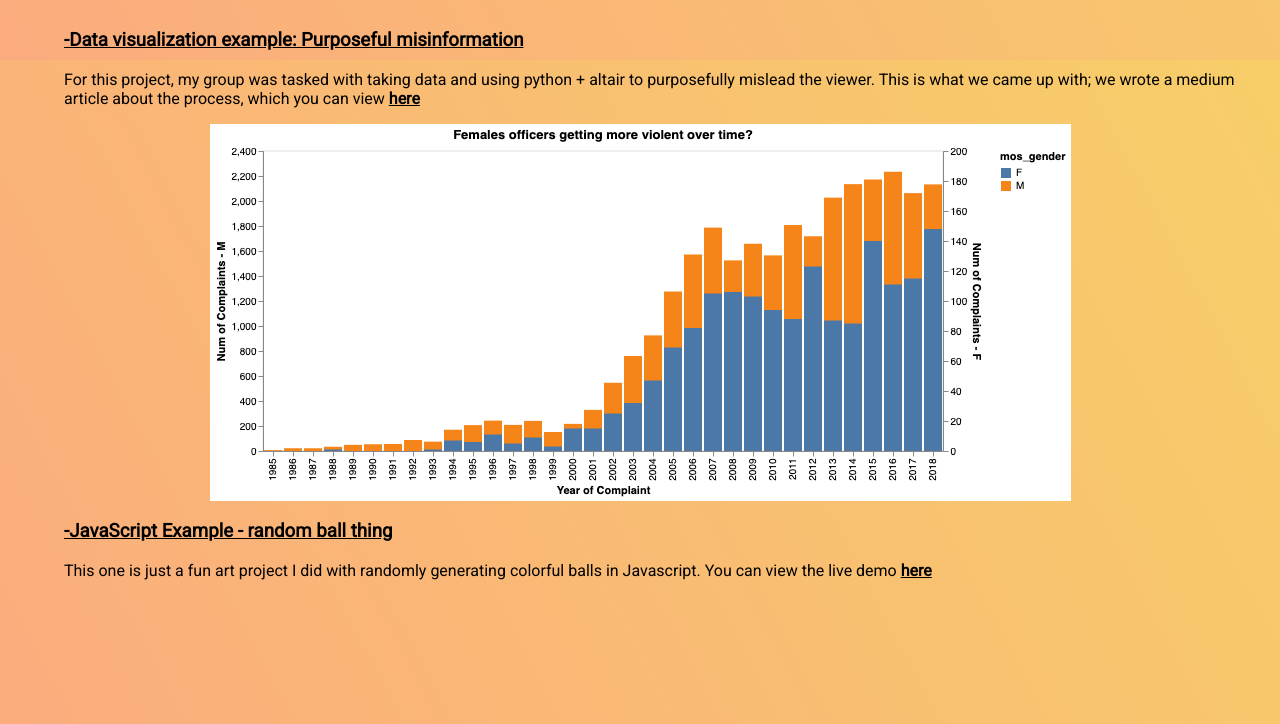
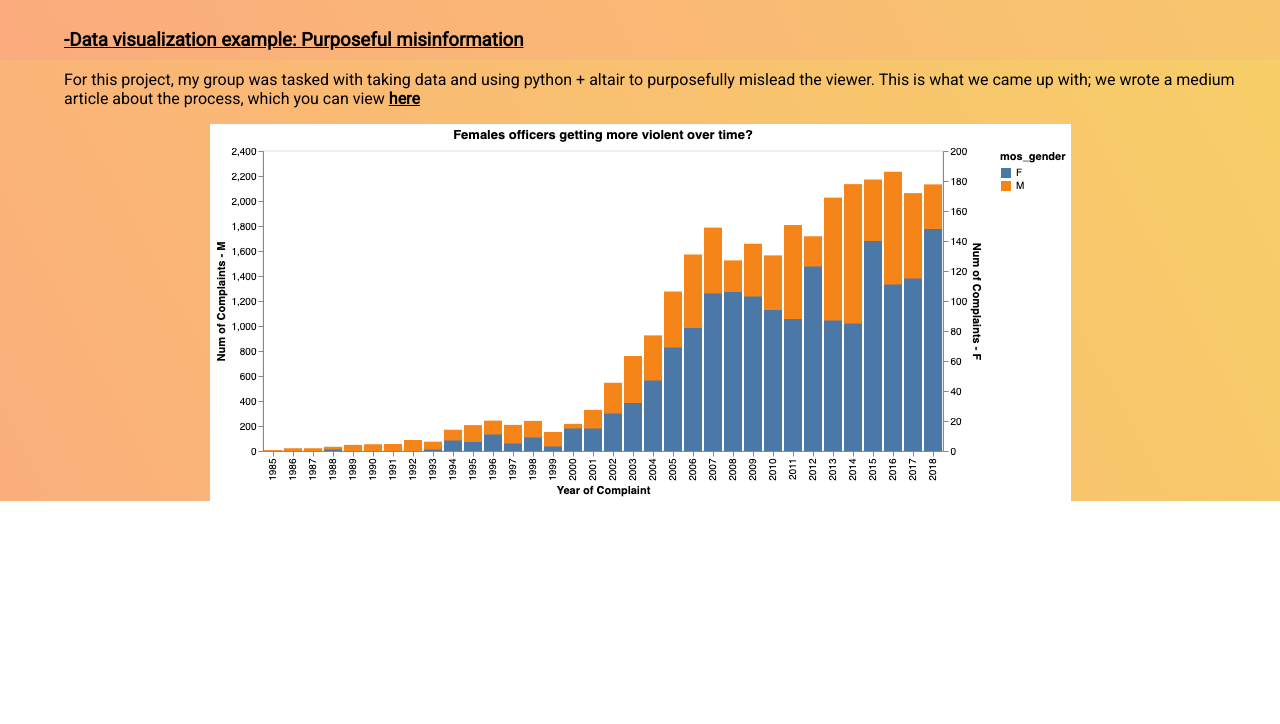
Before and after one commit to naomiwag99/simple-portfolio, a plain HTML site: page projects.html in a window 1280 px wide. Shown: the part 740-1464 px from the top of the page. After the commit the page ends 1241 px from the top, so only its background shows below. Drawn offline with Linux system fonts and the light colour scheme.

Commit message:
moved js to seperate section

```diff
--- a/projects.html
+++ b/projects.html
@@ -18,6 +18,7 @@
                     <li class = "menuText"><a href="https://github.com/naomiwag99">GitHub</a></li>
                     <li class = "menuText"><a href="https://drive.google.com/file/d/1urBBF9_y76501WlQBKzepGB4TkzhtjTm/view?usp=sharing">Resume</a></li>
                     <li class = "menuText"><a href="projects.html">Projects</a></li>
+                    <li class = "menuText"><a href = "http://naomiis.me/hoverArt/naisu.html">JS demo</a></li>
                 </ul>
         </nav>
     </header>
@@ -55,24 +56,5 @@
             <img src="images/misleadImg/visualization(1).png" id = "misleadingVIZ">
         </div>
     </div>
-    <div id = 'thirdProjectContainer'>
-        <h3 class ='portfolioTitle' >
-            <u>-JavaScript Example - random ball thing</u>
-        </h3>
-        <p id="buttStuff" class = 'portfolioTitle'>
-            This one is just a fun art project I did with randomly generating colorful balls in Javascript.
-            You can view the live demo <a href="http://naomiis.me/hoverArt/naisu.html" class = 'inlineLinkHere'><u>here</u></a>
-        </p>
-    </div>
-
-
-
-
-
-
-
-
-
-
 </body>
 </html>
```
Also changed, not shown: index.html (+1 -0 lines), style.css (line endings or trailing spaces).
